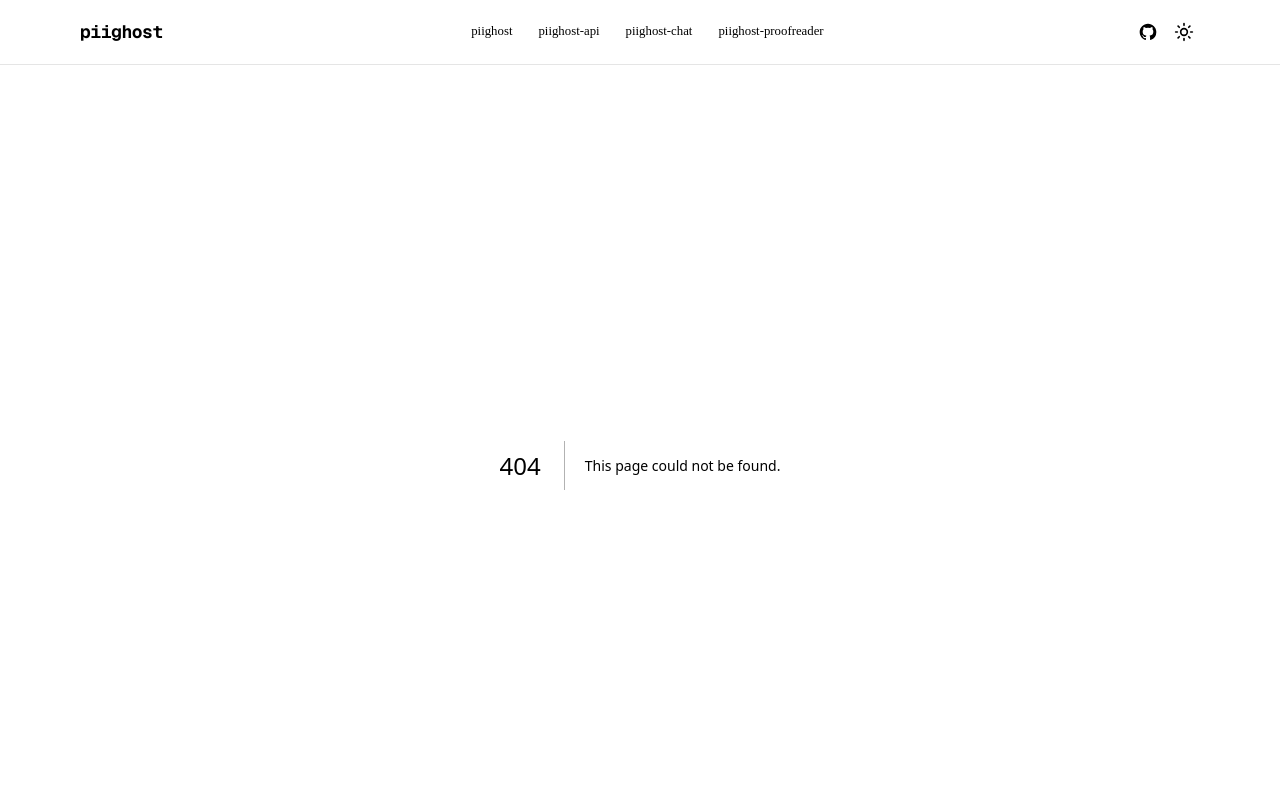
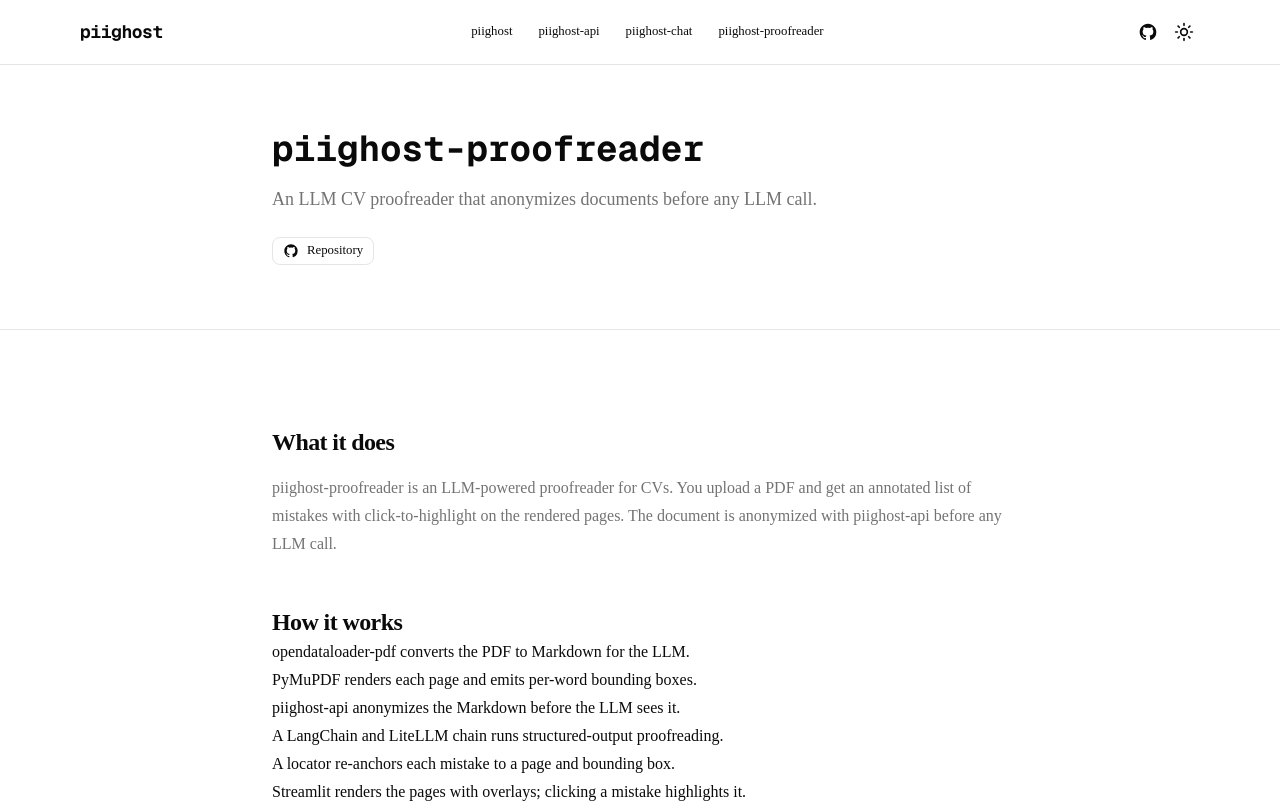
Before and after one commit to Athroniaeth/piighost-studio, a Next.js app: page /proofreader in a window 1280 px wide. Before the commit this address had no page. Shown: the top 803 px of the page. Built offline with nearby package versions, Linux system fonts and the light colour scheme.

Commit message:
feat: /proofreader project page

```diff
--- /dev/null
+++ b/src/app/proofreader/page.mdx
@@ -0,0 +1,34 @@
+import { ProjectHeader } from "@/components/project-header";
+import { CodeBlock } from "@/components/code-block";
+import { getProject } from "@/lib/site";
+
+export const metadata = { title: "piighost-proofreader" };
+
+<ProjectHeader project={getProject("proofreader")} />
+
+<div className="mx-auto max-w-3xl px-4 py-12">
+
+## What it does
+
+piighost-proofreader is an LLM-powered proofreader for CVs. You upload a PDF and get an
+annotated list of mistakes with click-to-highlight on the rendered pages. The document is
+anonymized with piighost-api before any LLM call.
+
+## How it works
+
+1. opendataloader-pdf converts the PDF to Markdown for the LLM.
+2. PyMuPDF renders each page and emits per-word bounding boxes.
+3. piighost-api anonymizes the Markdown before the LLM sees it.
+4. A LangChain and LiteLLM chain runs structured-output proofreading.
+5. A locator re-anchors each mistake to a page and bounding box.
+6. Streamlit renders the pages with overlays; clicking a mistake highlights it.
+
+## Run it
+
+<CodeBlock code={`uv sync --group dev
+cp .env.example .env  # fill in LITELLM_API_KEY etc.
+uv run streamlit run app.py`} lang="bash" />
+
+You also need a running piighost-api at the URL declared in your .env.
+
+</div>
```
